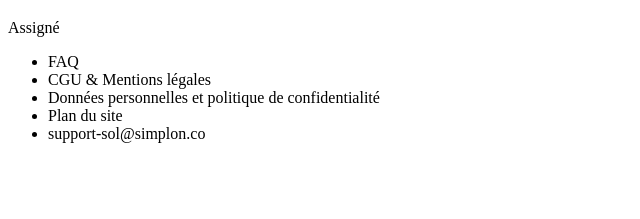
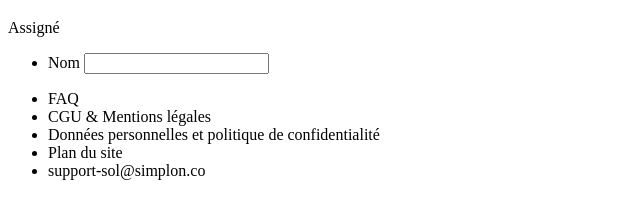
Before and after one commit to itzcxms/Brief_collaboration, a plain HTML site: page index.html in a window 1280 px wide. Shown: the part 373-592 px from the top of the page, without its empty margins (0-640 px from the left). Drawn offline with Linux system fonts and the light colour scheme.

Commit message:
formulaire

```diff
--- a/index.html
+++ b/index.html
@@ -11,6 +11,15 @@
     <p class="badge">Assigné</p>
   </header>
 
+  <form action="#">
+    <ul>
+      <li>
+        <label for="nom">Nom</label>
+        <input type="text" id="nom" name="nom">
+      </li>
+    </ul>
+  </form>
+
   <footer>
     <ul>
       <li><a>FAQ</a></li>
```
